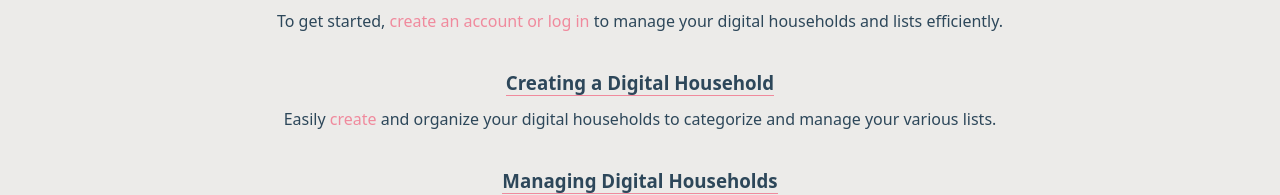
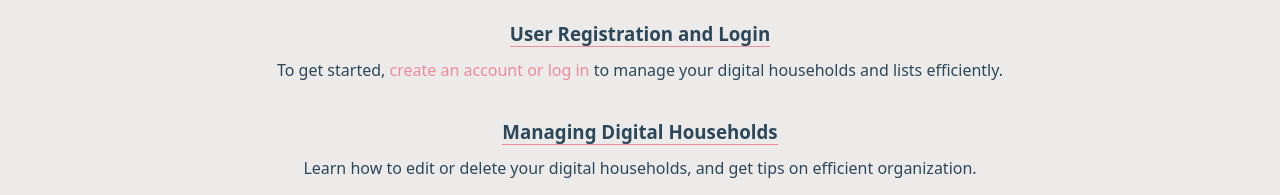
Before and after one commit to smartstandard/home-management-system, a React (Vite) app in the folder client/: page /learn-more in a window 1280 px wide. Shown: the part 422-617 px from the top of the page. Built offline with nearby package versions, Linux system fonts and the light colour scheme; no server answers.

Commit message:
conditional render of a section depending on authenticated user

```diff
--- a/client/src/components/LearnMore/LearnMore.jsx
+++ b/client/src/components/LearnMore/LearnMore.jsx
@@ -1,7 +1,10 @@
 import React from 'react';
+import { useSelector } from 'react-redux';
 import { NavLink } from 'react-router-dom';
 
 const LearnMore = () => {
+    const { user } = useSelector((state) => state.user);
+
     return (
         <div className="learn-more-container">
             <div className="overview-container">
@@ -27,6 +30,7 @@ const LearnMore = () => {
                 </p>
             </div>
 
+            {!user ? (
                 <section className="learn-more-section">
                     <h3 className="border-bottom learn-more-headings">User Registration and Login</h3>
                     <p>
@@ -37,7 +41,7 @@ const LearnMore = () => {
                         to manage your digital households and lists efficiently.
                     </p>
                 </section>
-
+            ) : (
                 <section className="learn-more-section">
                     <h3 className="border-bottom learn-more-headings">Creating a Digital Household</h3>
                     <p>
@@ -48,6 +52,7 @@ const LearnMore = () => {
                         and organize your digital households to categorize and manage your various lists.
                     </p>
                 </section>
+            )}
 
             <section className="learn-more-section">
                 <h3 className="border-bottom learn-more-headings">Managing Digital Households</h3>
```
Lines whose indentation alone changed are shown as unchanged.
